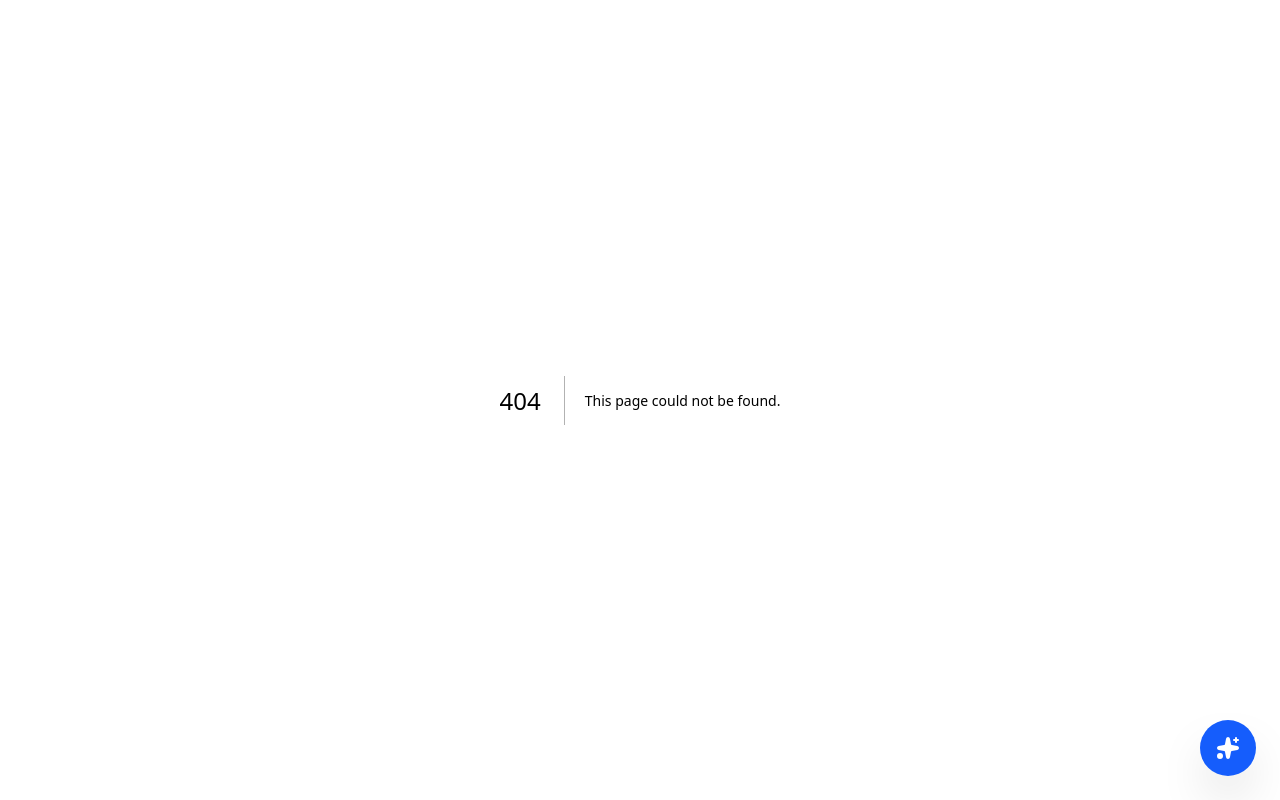
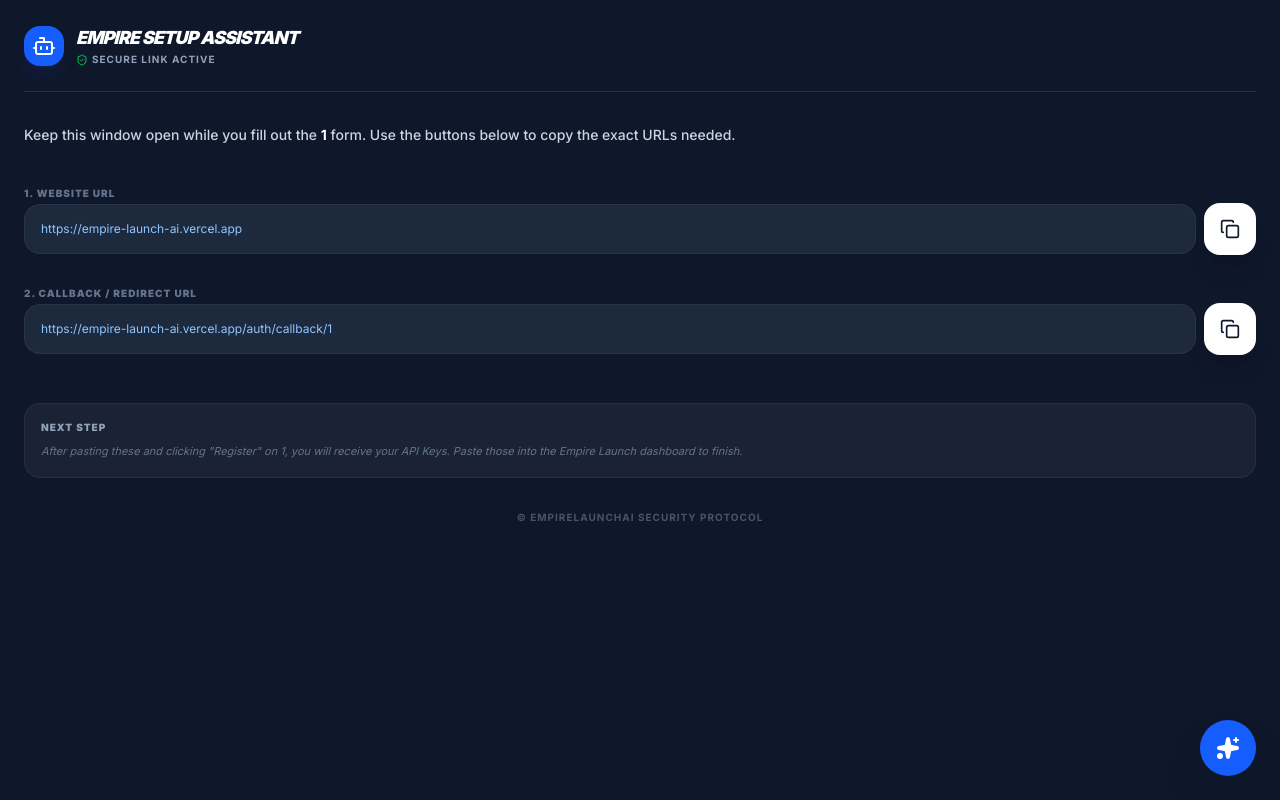
Before and after one commit to EmpireLaunchCEO/EmpireLaunchAI-frontend, a Next.js app: page /setup-helper/1 in a window 1280 px wide. Before the commit this address had no page. Built offline with nearby package versions, Linux system fonts and the light colour scheme.

Commit message:
UX: Implemented Pop-out AI Setup Assistant for side-by-side integration

```diff
--- a/src/app/(authenticated)/settings/page.tsx
+++ b/src/app/(authenticated)/settings/page.tsx
@@ -147,15 +147,23 @@
                           </p>
                         </div>
 
-                        <div className="mt-4">
+                        <div className="mt-4 flex flex-col sm:flex-row gap-3">
                           <a
                             href="https://www.etsy.com/developers/register"
                             target="_blank"
                             rel="noopener noreferrer"
-                            className="inline-flex items-center gap-2 bg-white text-blue-600 px-6 py-3 rounded-2xl font-black text-xs uppercase tracking-widest hover:bg-slate-50 transition-all shadow-xl"
+                            className="inline-flex items-center justify-center gap-2 bg-white text-blue-600 px-6 py-4 rounded-2xl font-black text-xs uppercase tracking-widest hover:bg-slate-50 transition-all shadow-xl flex-1"
                           >
-                            Open Etsy Developer Portal <ExternalLink className="w-4 h-4" />
+                            1. Open Etsy Portal <ExternalLink className="w-4 h-4" />
                           </a>
+                          <button
+                            onClick={() => {
+                              window.open('/setup-helper/etsy', 'EmpireAssistant', 'width=400,height=650,left=100,top=100');
+                            }}
+                            className="inline-flex items-center justify-center gap-2 bg-slate-900 text-white px-6 py-4 rounded-2xl font-black text-xs uppercase tracking-widest hover:bg-slate-800 transition-all shadow-xl flex-1 border border-white/10"
+                          >
+                            2. Pop-out Assistant <Bot className="w-4 h-4" />
+                          </button>
                         </div>
                       </>
                     ) : (
--- /dev/null
+++ b/src/app/setup-helper/[platform]/page.tsx
@@ -0,0 +1,91 @@
+"use client";
+
+import React from 'react';
+import { useParams } from 'next/navigation';
+import { Copy, Check, ExternalLink, Bot, ShieldCheck } from 'lucide-react';
+
+export default function SetupHelper() {
+  const params = useParams();
+  const platform = params.platform as string;
+  const [copied, setCopied] = React.useState<string | null>(null);
+
+  const websiteUrl = 'https://empire-launch-ai.vercel.app';
+  const callbackUrl = `https://empire-launch-ai.vercel.app/auth/callback/${platform}`;
+
+  const copyToClipboard = (text: string, id: string) => {
+    navigator.clipboard.writeText(text);
+    setCopied(id);
+    setTimeout(() => setCopied(null), 2000);
+  };
+
+  return (
+    <div className="min-h-screen bg-slate-900 text-white p-6 font-sans">
+      <div className="flex items-center gap-3 mb-8 border-b border-white/10 pb-6">
+        <div className="w-10 h-10 rounded-2xl bg-blue-600 flex items-center justify-center shadow-lg shadow-blue-900/20">
+          <Bot className="w-6 h-6 text-white" />
+        </div>
+        <div>
+          <h1 className="text-lg font-black uppercase tracking-tighter italic">Empire Setup Assistant</h1>
+          <p className="text-[10px] text-slate-400 font-bold uppercase tracking-widest flex items-center gap-1">
+            <ShieldCheck className="w-3 h-3 text-green-500" /> Secure Link Active
+          </p>
+        </div>
+      </div>
+
+      <p className="text-sm font-medium text-slate-300 leading-relaxed mb-8">
+        Keep this window open while you fill out the <span className="text-white font-bold capitalize">{platform}</span> form. Use the buttons below to copy the exact URLs needed.
+      </p>
+
+      <div className="space-y-6">
+        {/* Website URL */}
+        <div className="space-y-3">
+          <label className="text-[10px] font-black uppercase tracking-widest text-slate-500">1. Website URL</label>
+          <div className="flex items-center gap-2 group">
+            <div className="flex-1 bg-slate-800 border border-white/5 p-4 rounded-2xl font-mono text-xs text-blue-300 break-all select-all">
+              {websiteUrl}
+            </div>
+            <button
+              onClick={() => copyToClipboard(websiteUrl, 'web')}
+              className={`p-4 rounded-2xl transition-all shadow-xl active:scale-95 ${
+                copied === 'web' ? 'bg-green-600 text-white' : 'bg-white text-slate-900 hover:bg-blue-50'
+              }`}
+            >
+              {copied === 'web' ? <Check className="w-5 h-5" /> : <Copy className="w-5 h-5" />}
+            </button>
+          </div>
+        </div>
+
+        {/* Callback URL */}
+        <div className="space-y-3">
+          <label className="text-[10px] font-black uppercase tracking-widest text-slate-500">2. Callback / Redirect URL</label>
+          <div className="flex items-center gap-2 group">
+            <div className="flex-1 bg-slate-800 border border-white/5 p-4 rounded-2xl font-mono text-xs text-blue-300 break-all select-all">
+              {callbackUrl}
+            </div>
+            <button
+              onClick={() => copyToClipboard(callbackUrl, 'call')}
+              className={`p-4 rounded-2xl transition-all shadow-xl active:scale-95 ${
+                copied === 'call' ? 'bg-green-600 text-white' : 'bg-white text-slate-900 hover:bg-blue-50'
+              }`}
+            >
+              {copied === 'call' ? <Check className="w-5 h-5" /> : <Copy className="w-5 h-5" />}
+            </button>
+          </div>
+        </div>
+      </div>
+
+      <div className="mt-12 p-4 rounded-2xl bg-white/5 border border-white/5">
+        <h4 className="text-[10px] font-black uppercase tracking-widest text-slate-400 mb-2">Next Step</h4>
+        <p className="text-[11px] text-slate-500 leading-relaxed italic">
+          After pasting these and clicking "Register" on {platform}, you will receive your API Keys. Paste those into the Empire Launch dashboard to finish.
+        </p>
+      </div>
+
+      <div className="mt-8 text-center">
+        <p className="text-[10px] text-slate-600 font-bold uppercase tracking-widest">
+          © EmpireLaunchAI Security Protocol
+        </p>
+      </div>
+    </div>
+  );
+}
```
